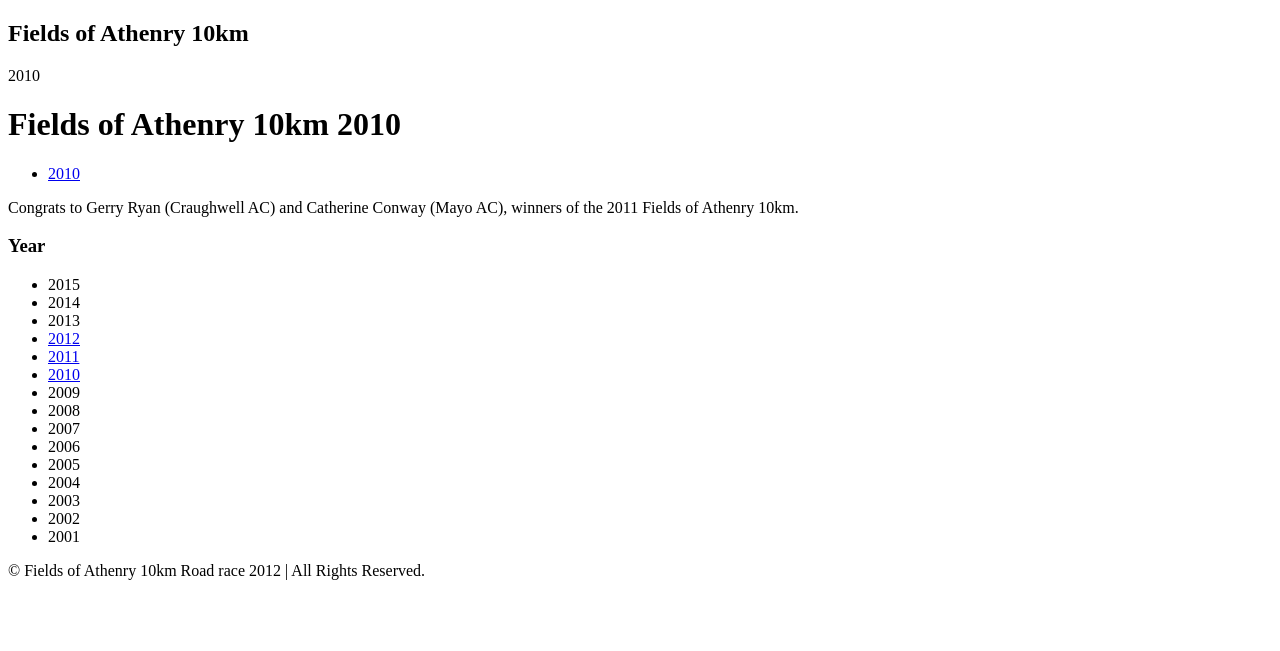
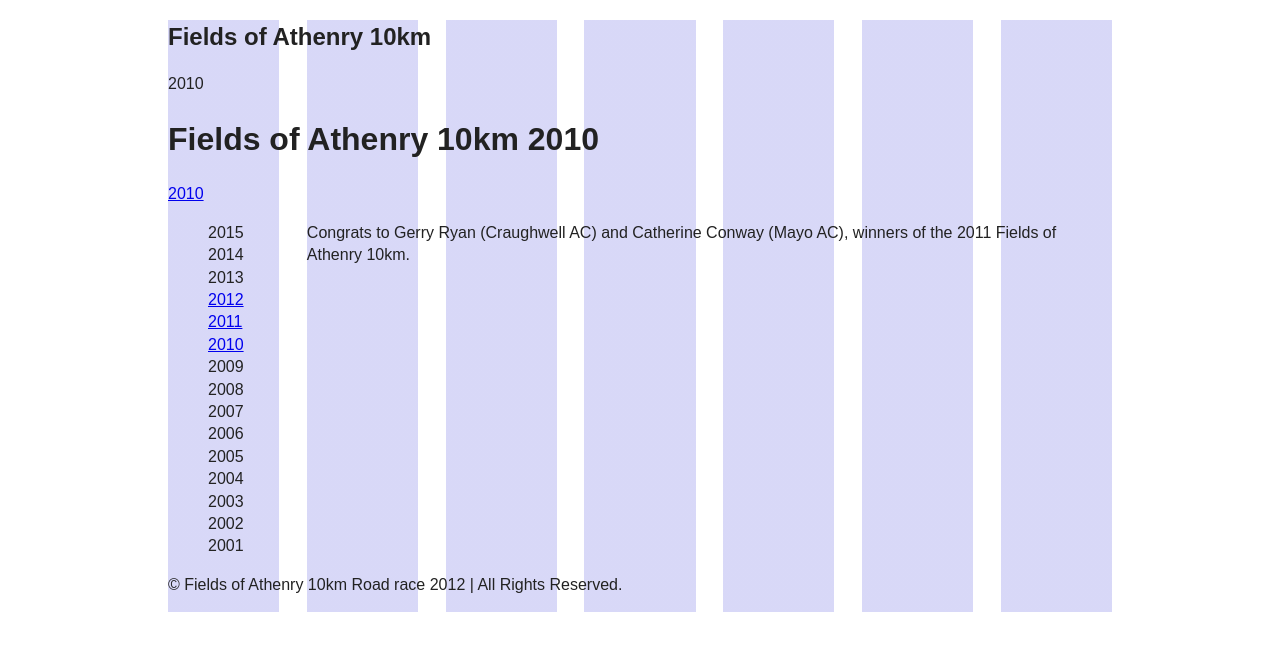
Before and after one commit to alanburke/10km, a Jekyll site: the page built from _posts/2010-12-26-index.md, in a window 1280 px wide. Shown: the top 651 px of the page. Built offline with Jekyll 4.4.1, drawn with Linux system fonts in a browser that asks for light colours; nearby versions of some CDN libraries.

Commit message:
Revert "Change css path"
This reverts commit 18fd20cf2ca273ba1b1becc4b3ef3d8283f56118.

```diff
--- a/_layouts/default.html
+++ b/_layouts/default.html
@@ -11,9 +11,9 @@
         <meta name="description" content="">
         <meta name="viewport" content="width=device-width">
 
-        <link rel="stylesheet" href="css/screen.css">
+        <link rel="stylesheet" href="/css/screen.css">
 
-        <script src="js/vendor/modernizr-2.6.1.min.js"></script>
+        <script src="/js/vendor/modernizr-2.6.1.min.js"></script>
     </head>
     {% capture race_year %}{{ page.date | date: "%Y" }}{% endcapture %}
     <body class="year-{{ race_year }} {{ page.section }}">
```
